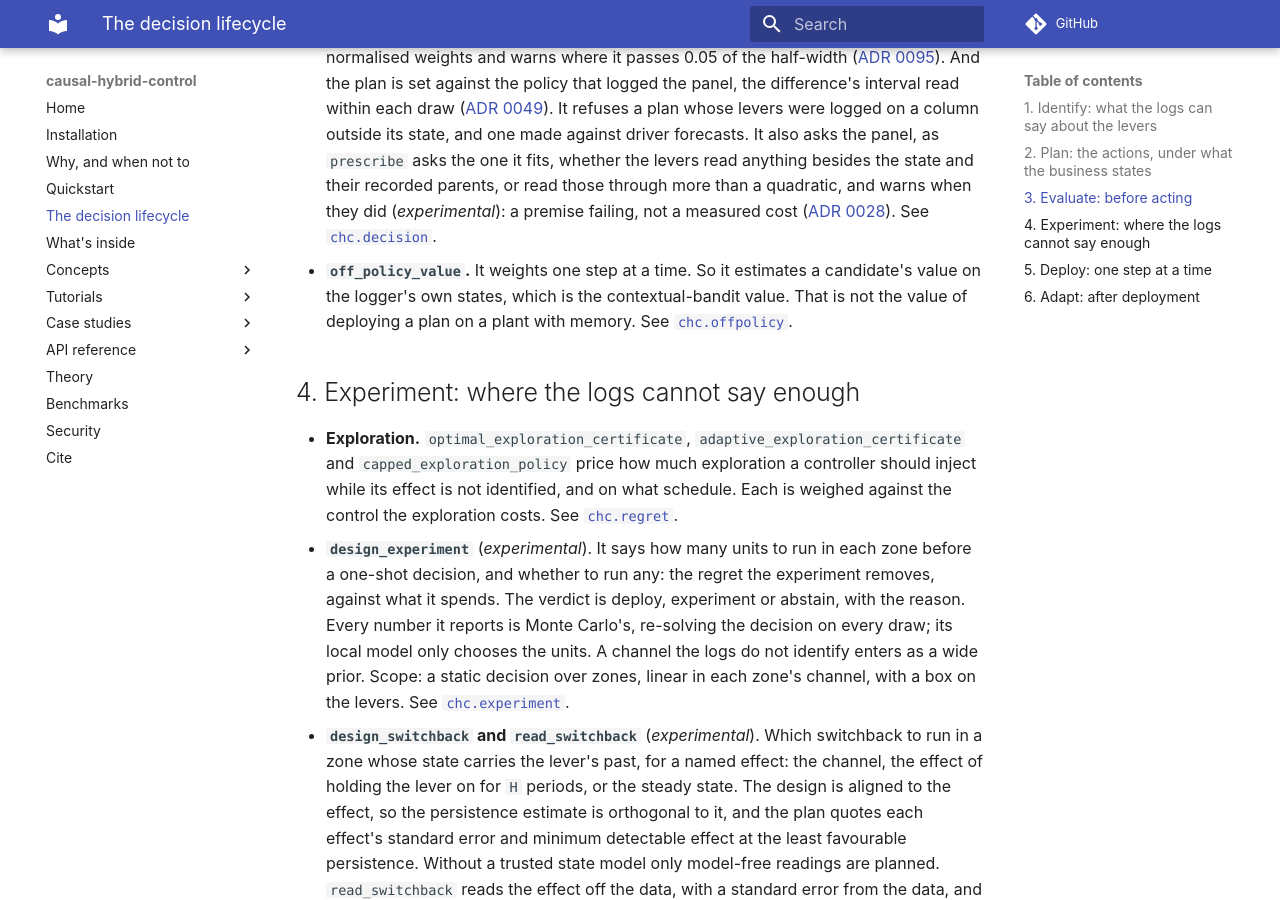
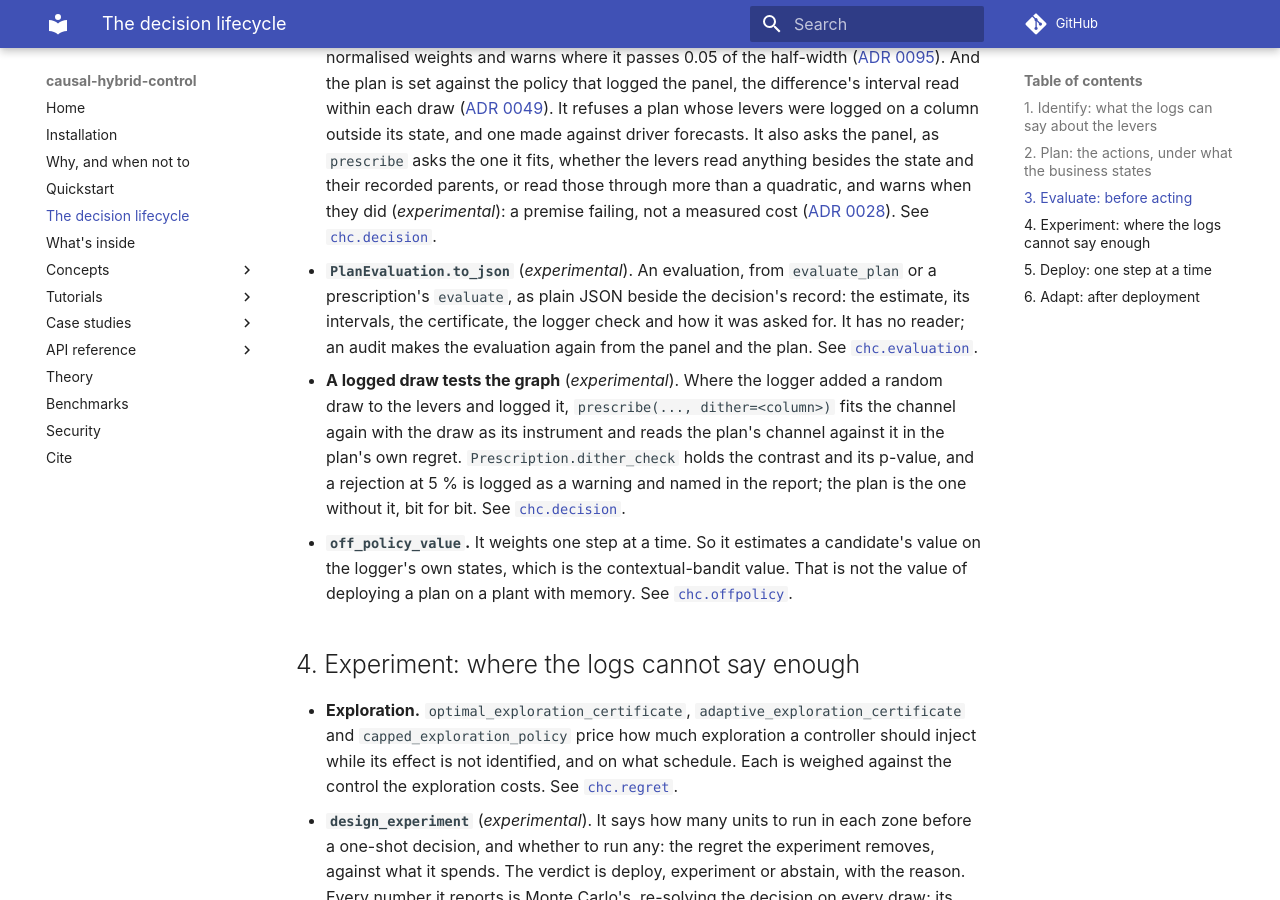
Before and after one commit to causaldyn/causal-hybrid-control, an MkDocs documentation site: the page built from docs/lifecycle.md, in a window 1280 px wide and 900 px high, scrolled down 2970 px. Built offline with MkDocs 1.6.1 and Material for MkDocs 9.7.7, drawn with Linux system fonts in a browser that asks for light colours; comment, search, counter and statistics services are not loaded; some of the changed text lies outside the part shown.

Commit message:
docs: Newton's rounds are claimed for smooth rounds, and the lifecycle names three opt-ins
On the plans prescribe holds, a plan at rest at the barrier's centre sits on the kink of
d ||D^+ (u - c)||, where Newton ends max_iterations as the diagonal descent does; the inner
docstring said Newton's rounds do not stall. The gamma page said the robust action is exactly
zero once the radius swallows the channel; under the centred barrier it is the action the error
is read from. The lifecycle page now names rollback_baseline_share, prescribe(dither=) and
PlanEvaluation.to_json.

```diff
--- a/docs/lifecycle.md
+++ b/docs/lifecycle.md
@@ -126,6 +126,17 @@
   quadratic, and warns when they did (*experimental*): a premise failing, not a measured cost
   ([ADR 0028](https://github.com/causaldyn/causal-hybrid-control/blob/main/docs/adr/0028-asking-the-panel-what-the-logger-read.md)).
   See [`chc.decision`](api/decision.md).
+- **`PlanEvaluation.to_json`** (*experimental*). An evaluation, from `evaluate_plan` or a
+  prescription's `evaluate`, as plain JSON beside the decision's record: the estimate, its
+  intervals, the certificate, the logger check and how it was asked for. It has no reader; an
+  audit makes the evaluation again from the panel and the plan. See
+  [`chc.evaluation`](api/evaluation.md).
+- **A logged draw tests the graph** (*experimental*). Where the logger added a random draw to the
+  levers and logged it, `prescribe(..., dither=<column>)` fits the channel again with the draw as
+  its instrument and reads the plan's channel against it in the plan's own regret.
+  `Prescription.dither_check` holds the contrast and its p-value, and a rejection at 5 % is
+  logged as a warning and named in the report; the plan is the one without it, bit for bit.
+  See [`chc.decision`](api/decision.md).
 - **`off_policy_value`.** It weights one step at a time. So it estimates a candidate's value on
   the logger's own states, which is the contextual-bandit value. That is not the value of
   deploying a plan on a plant with memory. See [`chc.offpolicy`](api/offpolicy.md).
@@ -197,8 +208,12 @@
   `centred` (*experimental*), the experiment reads each reward less a level set from the arms'
   earlier rewards: the guarantees hold, and where rewards sit far from 0 a deploy comes in far
   fewer decisions or blocks. In blocks, set `check_burn_in` with `centred`: a centred
-  experiment also deploys sooner a candidate whose read periods still see the block before. See
-  [`chc.gate`](api/gate.md).
+  experiment also deploys sooner a candidate whose read periods still see the block before. A
+  deployed zone in blocks runs the candidate in every block, so it has no baseline block to read
+  harm from, and only a drift alarm rolls it back. With `rollback_baseline_share` (*experimental*)
+  each deployed block runs the baseline with that probability, and the rollback reads the blocks
+  since the deploy: each wrong rollback has probability at most `alpha_harm`, and the zone gives
+  up that share of the candidate's gain. See [`chc.gate`](api/gate.md).
 
 ## 6. Adapt: after deployment
 
```
Also changed, not shown: docs/concepts/gamma.md (+3 -2 lines), 1 other file.
